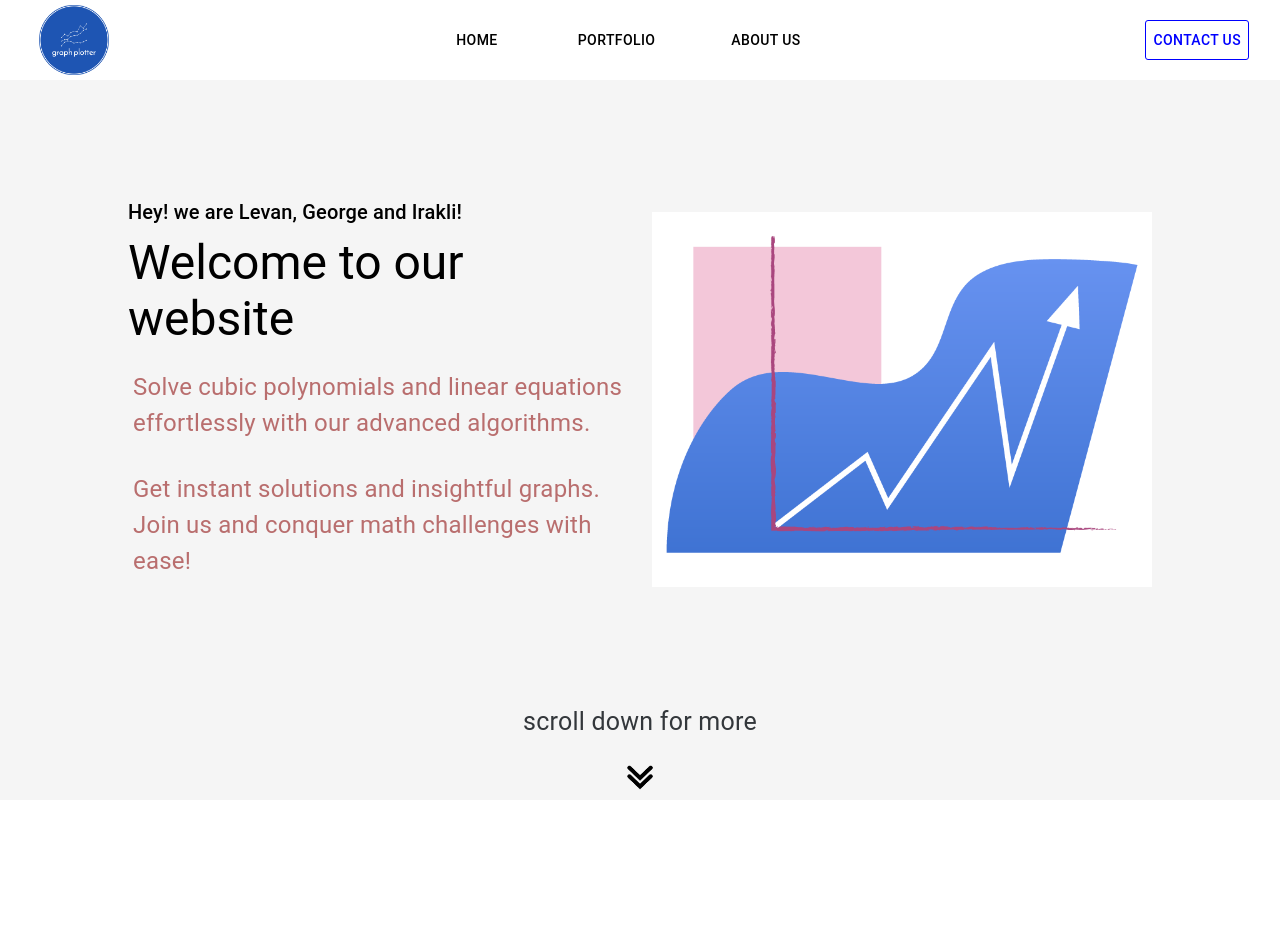
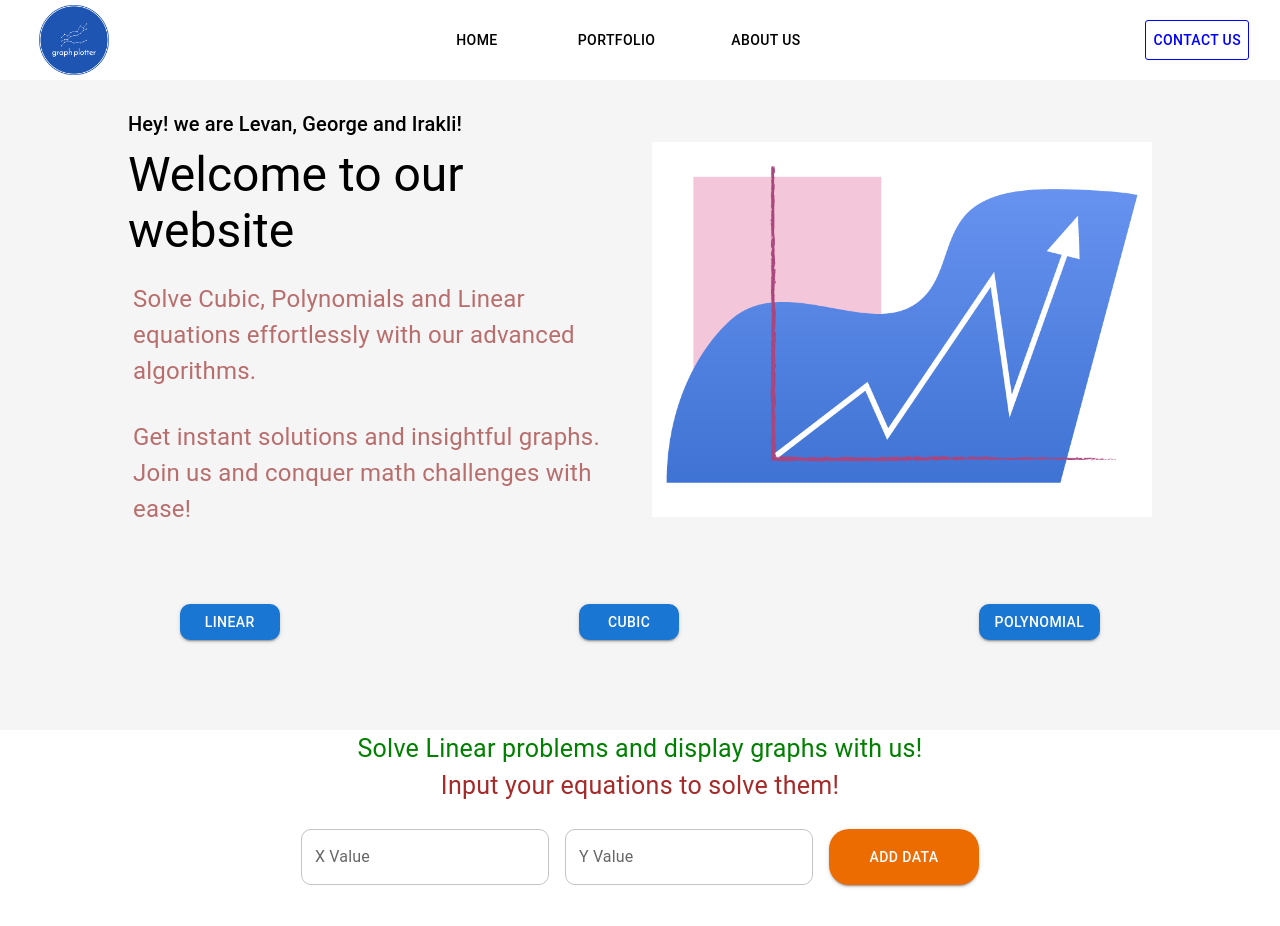
Before and after one commit to levdalba/PersonalProject, a React (Vite) app in the folder PersonalProject/: page / in a window 1280 px wide. Shown: the top 926 px of the page. Before the commit the page ends 800 px from the top, so only its background shows below. Built offline with nearby package versions, Linux system fonts and the light colour scheme.

Commit message:
working functionality of linear

```diff
--- a/PersonalProject/package.json
+++ b/PersonalProject/package.json
@@ -9,6 +9,7 @@
     "preview": "vite preview"
   },
   "dependencies": {
+    "chart.js": "^4.4.1",
     "react": "^18.2.0",
     "react-dom": "^18.2.0",
     "react-router-dom": "^6.22.0"
--- a/PersonalProject/src/index.css
+++ b/PersonalProject/src/index.css
@@ -2,4 +2,5 @@
     margin: 0;
     padding: 0;
     box-sizing: border-box;
+
 }
--- a/PersonalProject/src/pages/Home.css
+++ b/PersonalProject/src/pages/Home.css
@@ -6,7 +6,7 @@
     background-color: #f5f5f5;
     padding: 0 10%;
     box-sizing: border-box;
-    margin-top: -80px;
+    margin-top: -150px;
 }
 
 .content {
@@ -66,13 +66,32 @@
     height: 25px;
     display: flex;
     margin: auto;
-    margin-bottom: 10px;
 }
 
 .scroll-text .pp {
-    margin-top: 20px;
     font-size: 25px;
     color: #33373b;
     text-decoration: none;
+    display: flex;
+    justify-content: center;
+}
 
+.welcome .scroll-text .button {
+    font-size: 25px;
+    color: #33373b;
+    text-decoration: none;
+    margin-bottom: 130px;
+    display: flex;
+    justify-content: space-around;
+    padding: 30px;
 }
+
+
+.welcome .scroll-text {
+    width: 100%;
+}
+
+.linear h2 {
+    margin-left: 40px;
+    margin-top: 20px;
+}
--- a/PersonalProject/src/pages/Home.tsx
+++ b/PersonalProject/src/pages/Home.tsx
@@ -1,10 +1,14 @@
 import React from 'react'
-import { Typography, Button } from '@mui/material'
+import { Typography, Button, Box, TextField } from '@mui/material'
 import graph from '../logo/graph.png'
 import './Home.css'
 import scroll from '../logo/scroll.png'
+import Linear from './linear'
+import Cubic from './cubic'
+import Polynomial from './polynomial'
 const Home = () => {
     return (
+        <div>
             <div className="welcome">
                 <div className="content">
                     <Typography variant="h6" gutterBottom>
@@ -14,8 +18,8 @@ const Home = () => {
                         Welcome to <span className="p">our website</span>
                     </Typography>
                     <Typography variant="body1" gutterBottom>
-                    Solve cubic polynomials and linear equations effortlessly
-                    with our advanced algorithms.
+                        Solve Cubic, Polynomials and Linear equations
+                        effortlessly with our advanced algorithms.
                     </Typography>
                     <Typography variant="body1" gutterBottom>
                         Get instant solutions and insightful graphs. Join us and
@@ -24,8 +28,53 @@ const Home = () => {
                 </div>
                 <img src={graph} alt="Graph" className="graph-image" />
                 <div className="scroll-text">
-                <Typography className="pp">scroll down for more</Typography>
-                <img src={scroll} alt="" />
+                    <Typography className="button">
+                        <Button
+                            sx={{ width: '100px', borderRadius: '10px' }}
+                            variant="contained"
+                            color="primary"
+                        >
+                            Linear
+                        </Button>
+                        <Button
+                            sx={{ width: '100px', borderRadius: '10px' }}
+                            variant="contained"
+                            color="primary"
+                        >
+                            Cubic
+                        </Button>
+                        <Button
+                            sx={{ borderRadius: '10px' }}
+                            variant="contained"
+                            color="primary"
+                        >
+                            Polynomial
+                        </Button>
+                    </Typography>
+                </div>
+            </div>
+            <div className="linear">
+                <Typography
+                    sx={{
+                        fontSize: '25px',
+                        display: 'flex',
+                        justifyContent: 'center',
+                        color: 'green',
+                    }}
+                >
+                    Solve Linear problems and display graphs with us!
+                </Typography>
+                <Typography
+                    sx={{
+                        fontSize: '25px',
+                        display: 'flex',
+                        justifyContent: 'center',
+                        color: 'brown',
+                    }}
+                >
+                    Input your equations to solve them!
+                </Typography>
+                <Linear />
             </div>
         </div>
     )
--- /dev/null
+++ b/PersonalProject/src/pages/cubic.tsx
@@ -0,0 +1,32 @@
+import React from 'react'
+import { Box, TextField, Button } from '@mui/material'
+
+const Cubic = () => {
+    return (
+        <div>
+            <Box sx={{ display: 'flex', justifyContent: 'center', mt: 3 }}>
+                <TextField
+                    label="Input 1"
+                    variant="outlined"
+                    sx={{ mr: 2 }}
+                    InputProps={{ style: { borderRadius: 10 } }}
+                />
+                <TextField
+                    label="Input 2"
+                    variant="outlined"
+                    sx={{ mr: 2 }}
+                    InputProps={{ style: { borderRadius: 10 } }}
+                />
+                <Button
+                    sx={{ width: '150px', borderRadius: '20px' }}
+                    variant="contained"
+                    color="warning"
+                >
+                    Enter
+                </Button>
+            </Box>
+        </div>
+    )
+}
+
+export default Cubic
--- /dev/null
+++ b/PersonalProject/src/pages/linear.tsx
@@ -0,0 +1,142 @@
+import React, { useState } from 'react'
+import { Box, TextField, Button } from '@mui/material'
+import {
+    Chart,
+    LinearScale,
+    ScatterController,
+    PointElement,
+    LineElement,
+} from 'chart.js'
+
+Chart.register(LinearScale, ScatterController, PointElement, LineElement)
+let chartInstance: Chart<
+    'scatter',
+    { x: number; y: number }[],
+    unknown
+> | null = null
+
+const Linear = () => {
+    const [xValues, setXValues] = useState<number[]>([])
+    const [yValues, setYValues] = useState<number[]>([])
+    const [xInput, setXInput] = useState('')
+    const [yInput, setYInput] = useState('')
+
+    const addData = () => {
+        const x = xInput.split(',').map(Number)
+        const y = yInput.split(',').map(Number)
+
+        if (x.every(isFinite) && y.every(isFinite) && x.length === y.length) {
+            setXValues((prevXValues) => [...prevXValues, ...x])
+            setYValues((prevYValues) => [...prevYValues, ...y])
+            updateChart()
+        }
+
+        setXInput('')
+        setYInput('')
+    }
+
+    const linearApproximation = (xValues: number[], yValues: number[]) => {
+        const n = xValues.length
+        let sumX = 0,
+            sumY = 0,
+            sumXY = 0,
+            sumXX = 0
+        for (let i = 0; i < n; i++) {
+            sumX += xValues[i]
+            sumY += yValues[i]
+            sumXY += xValues[i] * yValues[i]
+            sumXX += xValues[i] * xValues[i]
+        }
+        const slope = (n * sumXY - sumX * sumY) / (n * sumXX - sumX * sumX)
+        const intercept = (sumY - slope * sumX) / n
+        return [intercept, slope]
+    }
+
+    const updateChart = () => {
+        const originalData = {
+            label: 'Original Data',
+            data: xValues.map((x, i) => ({ x, y: yValues[i] })),
+            borderColor: 'blue',
+            backgroundColor: 'transparent',
+            showLine: false,
+            fill: false,
+        }
+
+        const coefficients = linearApproximation(xValues, yValues)
+
+        const xValuesApprox = Array.from({ length: 2 }, (_, i) =>
+            i === 0 ? Math.min(...xValues) : Math.max(...xValues)
+        )
+        const yValuesApprox = xValuesApprox.map(
+            (x) => coefficients[0] + coefficients[1] * x
+        )
+
+        const linearApproximationData = {
+            label: 'Linear Approximation',
+            data: xValuesApprox.map((x, i) => ({ x, y: yValuesApprox[i] })),
+            borderColor: 'red',
+            backgroundColor: 'transparent',
+            showLine: true,
+            fill: false,
+        }
+
+        if (chartInstance) {
+            chartInstance.destroy()
+        }
+
+        chartInstance = new Chart('myCanvas', {
+            type: 'scatter',
+            data: {
+                datasets: [originalData, linearApproximationData],
+            },
+            options: {
+                scales: {
+                    x: { type: 'linear', position: 'bottom' },
+                },
+            },
+        })
+    }
+
+    return (
+        <div>
+            <Box sx={{ display: 'flex', justifyContent: 'center', mt: 3 }}>
+                <TextField
+                    label="X Value"
+                    variant="outlined"
+                    sx={{ mr: 2 }}
+                    InputProps={{ style: { borderRadius: 10 } }}
+                    value={xInput}
+                    onChange={(e) => setXInput(e.target.value)}
+                />
+                <TextField
+                    label="Y Value"
+                    variant="outlined"
+                    sx={{ mr: 2 }}
+                    InputProps={{ style: { borderRadius: 10 } }}
+                    value={yInput}
+                    onChange={(e) => setYInput(e.target.value)}
+                />
+                <Button
+                    sx={{ width: '150px', borderRadius: '20px' }}
+                    variant="contained"
+                    color="warning"
+                    onClick={addData}
+                >
+                    Add Data
+                </Button>
+            </Box>
+            <div
+                style={{
+                    marginTop: '50px',
+                    width: '700px',
+                    height: '500px',
+                    marginLeft: '20px',
+                }}
+            >
+                <canvas id="myCanvas"></canvas>
+            </div>
+        </div>
+    )
+}
+
+export default Linear
--- /dev/null
+++ b/PersonalProject/src/pages/polynomial.tsx
@@ -0,0 +1,32 @@
+import React from 'react'
+import { Box, TextField, Button } from '@mui/material'
+
+const Polynomial = () => {
+    return (
+        <div>
+            <Box sx={{ display: 'flex', justifyContent: 'center', mt: 3 }}>
+                <TextField
+                    label="Input 1"
+                    variant="outlined"
+                    sx={{ mr: 2 }}
+                    InputProps={{ style: { borderRadius: 10 } }}
+                />
+                <TextField
+                    label="Input 2"
+                    variant="outlined"
+                    sx={{ mr: 2 }}
+                    InputProps={{ style: { borderRadius: 10 } }}
+                />
+                <Button
+                    sx={{ width: '150px', borderRadius: '20px' }}
+                    variant="contained"
+                    color="warning"
+                >
+                    Enter
+                </Button>
+            </Box>
+        </div>
+    )
+}
+
+export default Polynomial
```
Also changed, not shown: 1 other file (tests, documents, lock files or other folders). Lines whose indentation alone changed are shown as unchanged.
